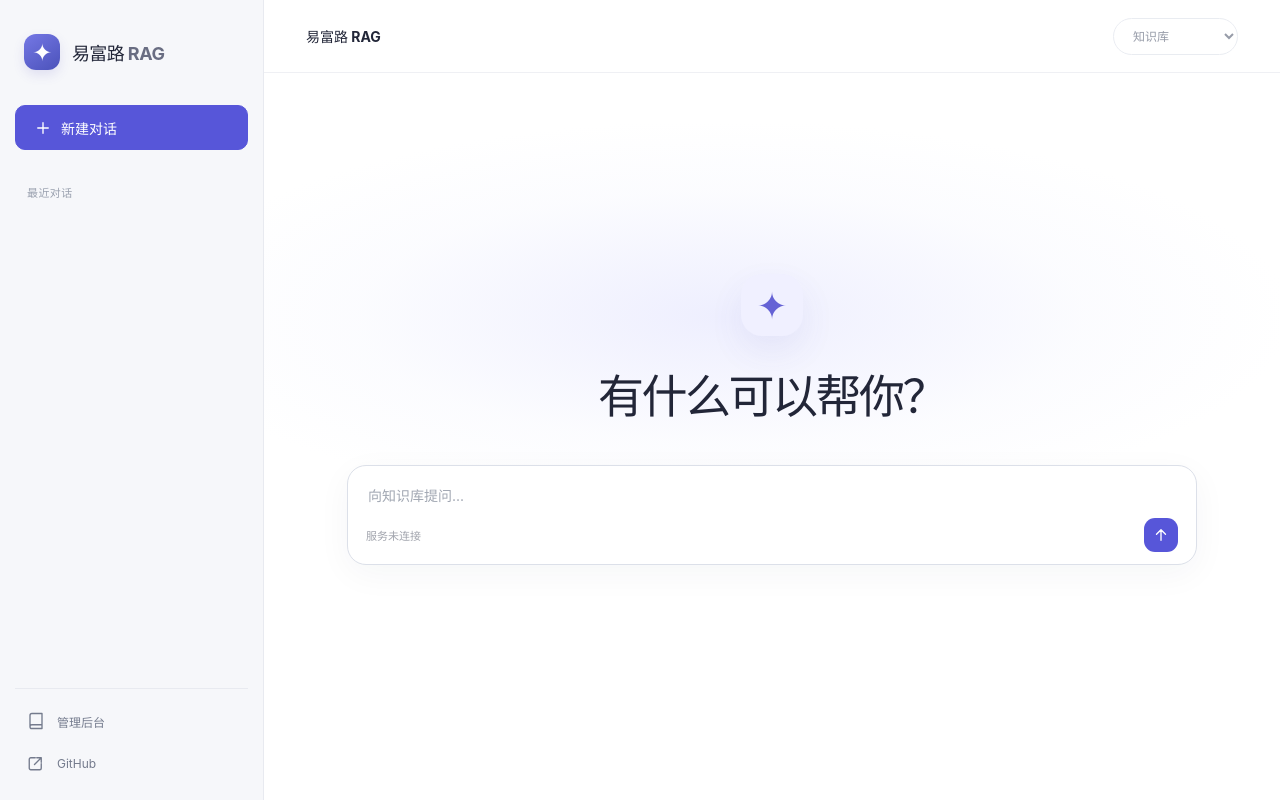
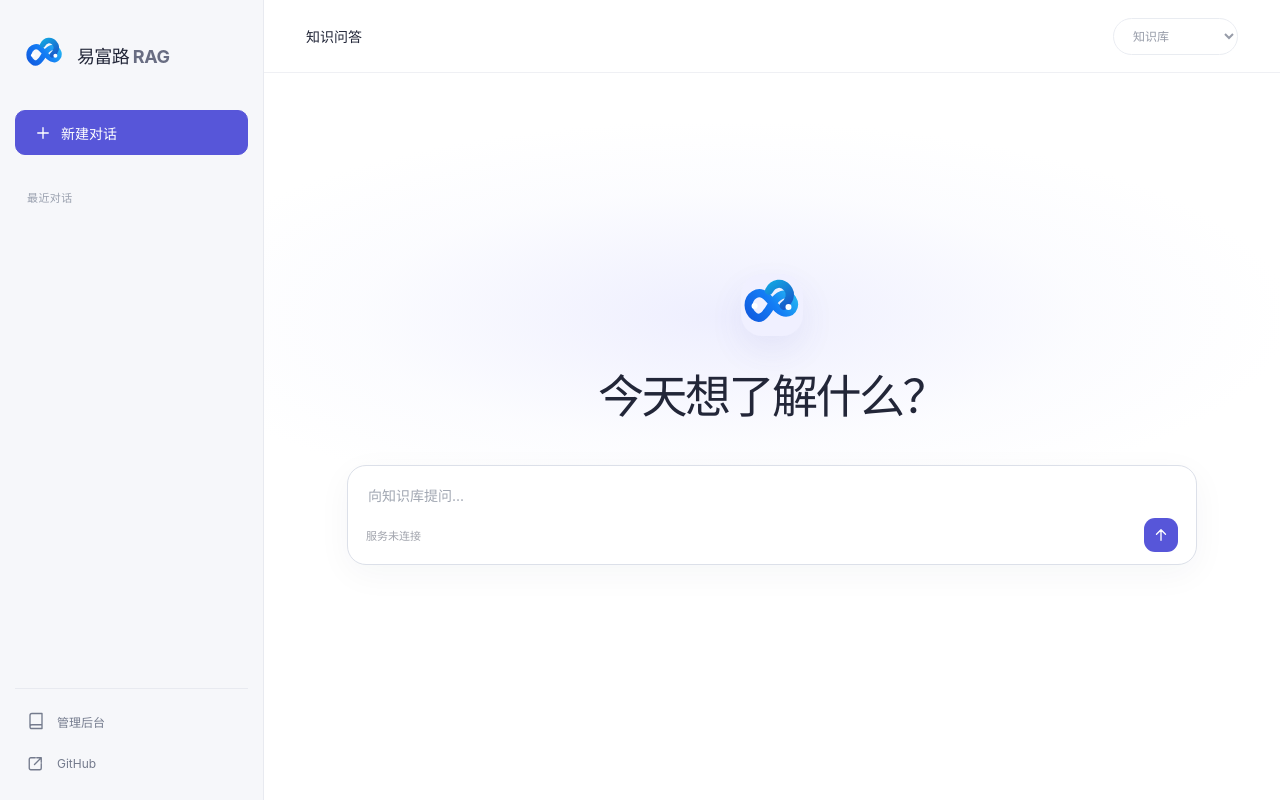
Before and after one commit to ProfessorZJH/yifulu_rag, a website with bundled scripts: page index.html in a window 1280 px wide. Built offline with nearby package versions, Linux system fonts and the light colour scheme.

Commit message:
feat(ui): introduce unified brand and clean product navigation

```diff
--- a/index.html
+++ b/index.html
@@ -7,6 +7,8 @@
   <meta name="description" content="易富路 RAG · 企业知识问答">
   <title>易富路 RAG · 智能问答</title>
   <link rel="stylesheet" href="./styles.css">
+  <link rel="icon" href="./logo.svg" type="image/svg+xml">
+  <link rel="stylesheet" href="./product.css">
   <script src="./config.js"></script>
   <script type="module" src="./app.js"></script>
 </head>
@@ -14,7 +16,7 @@
   <div class="app-layout">
     <aside class="sidebar" id="sidebar" aria-label="主导航">
       <a class="brand" href="./" aria-label="易富路 RAG">
-        <span class="brand-symbol" aria-hidden="true">✦</span><span>易富路 <b>RAG</b></span>
+        <img class="brand-logo" src="./logo.svg" width="41" height="41" alt=""><span>易富路 <b>RAG</b></span>
       </a>
       <button id="new-conversation" class="button button-primary sidebar-new" type="button">
         <span data-icon="plus"></span> 新建对话
@@ -34,7 +36,7 @@
       <header class="chat-header">
         <div class="header-leading">
           <button type="button" class="icon-button mobile-toggle" id="mobile-toggle" aria-label="展开菜单"><span data-icon="menu"></span></button>
-          <strong>易富路 RAG</strong>
+          <strong>知识问答</strong>
         </div>
         <div class="header-actions">
           <label for="knowledge-base" class="sr-only">当前知识库</label>
@@ -47,8 +49,8 @@
         <section class="welcome" id="welcome">
           <div class="welcome-glow" aria-hidden="true"></div>
           <div class="welcome-content" id="welcome-content">
-            <div class="welcome-mark" aria-hidden="true">✦</div>
-            <h1>有什么可以帮你？</h1>
+            <img class="welcome-mark" src="./logo.svg" width="78" height="78" alt="">
+            <h1>今天想了解什么？</h1>
             <div id="suggestions" class="suggestion-list" hidden></div>
           </div>
         </section>
```
